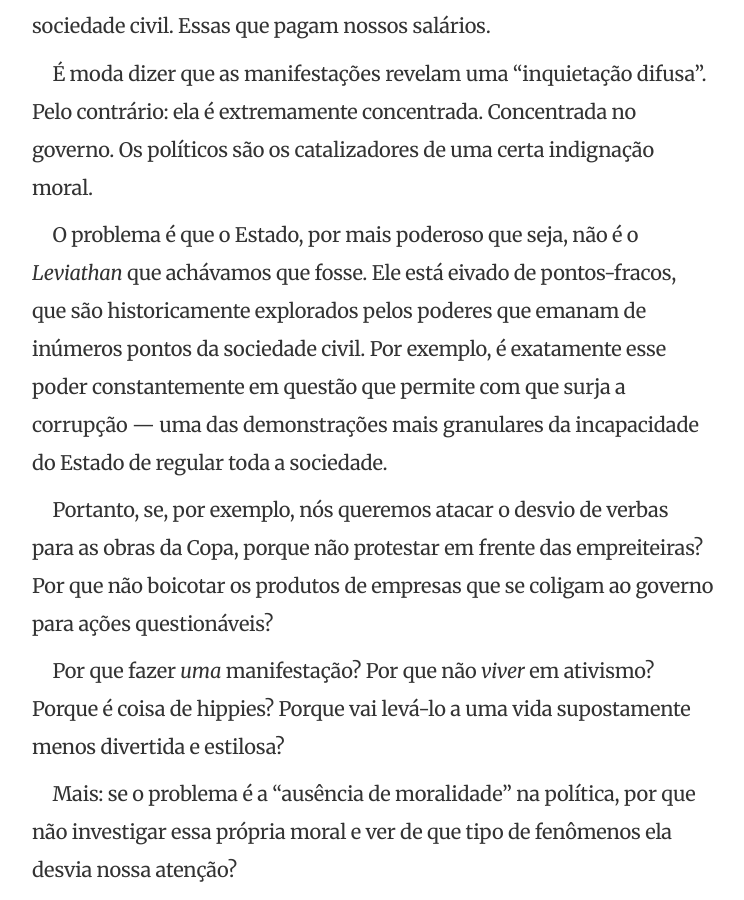
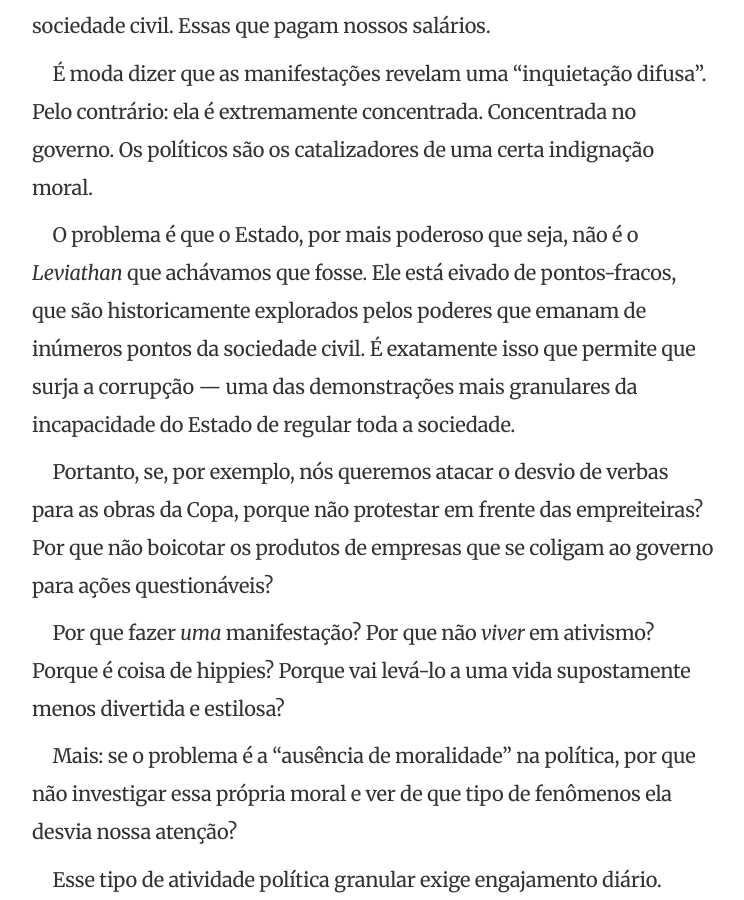
Before and after one commit to eduf/eduf.github.com, a Jekyll site: the page built from _posts/2013-06-18-o-leviathan-de-areia.md, in a window 1280 px wide and 900 px high, scrolled down 1114 px. Shown: the whole window, without its empty margins (267-1011 px from the left). Built offline with Jekyll 4.4.1, drawn with Linux system fonts in a browser that asks for light colours; nearby versions of some CDN libraries; comment, search, counter and statistics services are not loaded.

```diff
--- a/_includes/head.html
+++ b/_includes/head.html
@@ -27,7 +27,7 @@
   <meta property="og:site_name"  content="Caos Ordenado">
   <meta property="og:description"  content="{{ page.excerpt }}">
   <meta property="article:section" content="blog">
-  <meta property="article:tag"   content="tecnologia">
+  <meta property="article:tag"   content="{{ page.tags }}">
   <meta property="og:locale" content="pt_BR">
 
   <meta itemprop="name" content="{{ page.title }}" />
--- a/_posts/2013-06-18-o-leviathan-de-areia.md
+++ b/_posts/2013-06-18-o-leviathan-de-areia.md
@@ -19,7 +19,7 @@ Se tivermos alguma sorte, Ele dará demonstrações de boa-vontade. Tentará bot
 
 É moda dizer que as manifestações revelam uma “inquietação difusa”. Pelo contrário: ela é extremamente concentrada. Concentrada no governo. Os políticos são os catalizadores de uma certa indignação moral.
 
-O problema é que o Estado, por mais poderoso que seja, não é o *Leviathan* que achávamos que fosse. Ele está eivado de pontos-fracos, que são historicamente explorados pelos poderes que emanam de inúmeros pontos da sociedade civil. Por exemplo, é exatamente esse poder constantemente em questão que permite com que surja a corrupção — uma das demonstrações mais granulares da incapacidade do Estado de regular toda a sociedade.
+O problema é que o Estado, por mais poderoso que seja, não é o *Leviathan* que achávamos que fosse. Ele está eivado de pontos-fracos, que são historicamente explorados pelos poderes que emanam de inúmeros pontos da sociedade civil. É exatamente isso que permite que surja a corrupção — uma das demonstrações mais granulares da incapacidade do Estado de regular toda a sociedade.
 
 Portanto, se, por exemplo, nós queremos atacar o desvio de verbas para as obras da Copa, porque não protestar em frente das empreiteiras? Por que não boicotar os produtos de empresas que se coligam ao governo para ações questionáveis?
 
```
Also changed, not shown: 1 other file.
